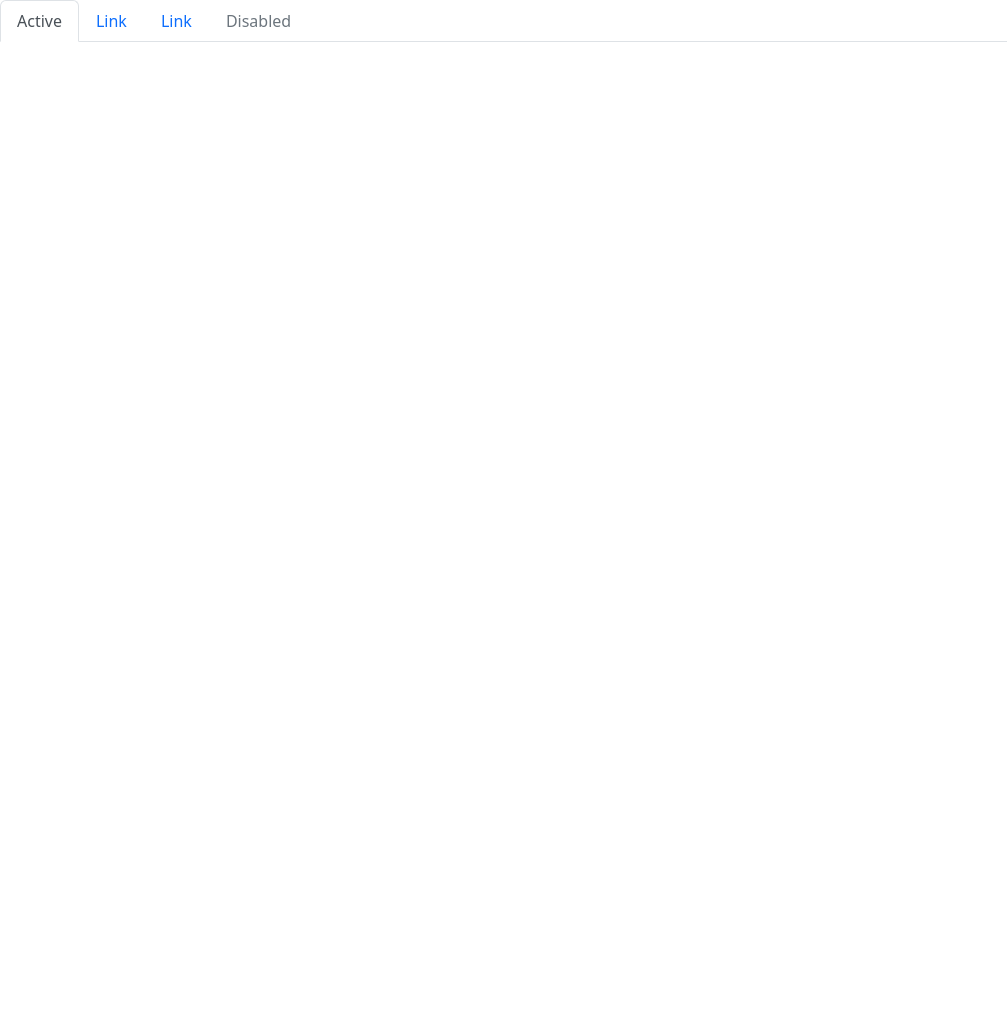
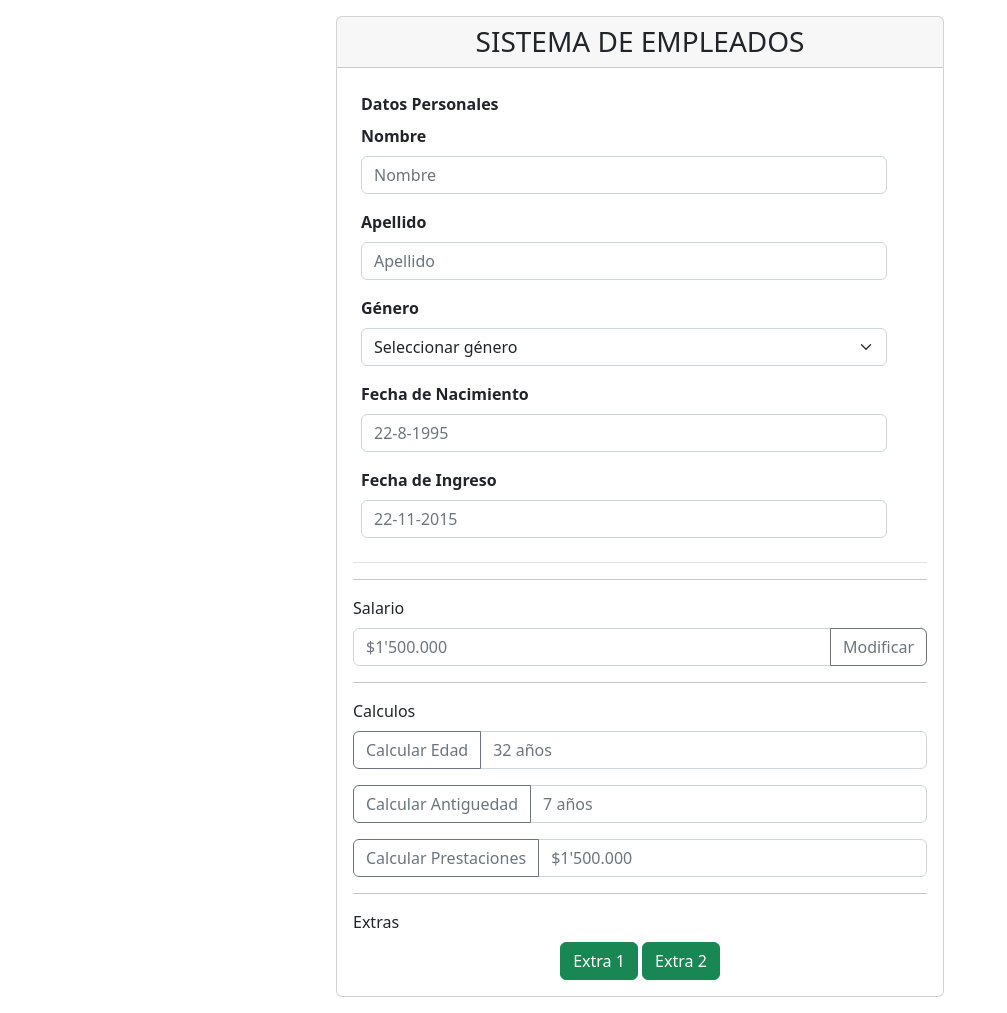
Before and after one commit to ReyesSantiag0/POO-JS, a plain HTML site: page index.html in a window 1280 px wide. Shown: the whole page, without its empty margins (0-1007 px from the left). Before the commit the page ends 800 px from the top, so only its background shows below. Drawn offline with nearby package versions, Linux system fonts and the light colour scheme.

Commit message:
Front - End proyecto

```diff
--- a/Css/Style.css
+++ b/Css/Style.css
@@ -0,0 +1,14 @@
+.center_forms {
+  width: 50%;
+  margin: auto;
+  padding: 1em;
+}
+
+.centrar_boton {
+  text-align: center;
+}
+
+.img_usuario {
+  width: 10%;
+  height: 10%;
+}
--- a/index.html
+++ b/index.html
@@ -19,22 +19,109 @@
 
 <body>
 
+  <div class="center_forms">
+    <div class="card">
+      <h3 class="card-header text-center">SISTEMA DE EMPLEADOS</h3>
+      <div class="card-body">
 
-  <ul class="nav nav-tabs">
-    <li class="nav-item">
-      <a class="nav-link active" aria-current="page" href="#">Active</a>
-    </li>
-    <li class="nav-item">
-      <a class="nav-link" href="#">Link</a>
-    </li>
-    <li class="nav-item">
-      <a class="nav-link" href="#">Link</a>
-    </li>
-    <li class="nav-item">
-      <a class="nav-link disabled">Disabled</a>
-    </li>
-  </ul>
+        <!--Datos Personales-->
+        <div>
+          <table class="table">
+            <tr>
+              <th>
+                <label class="form-label">Datos Personales</label>
+                <div class="mb-3">
+                  <label for="exampleFormControlTextarea1" class="form-label">Nombre</label>
+                  <input type="text" class="form-control" id="txt_nombre" placeholder="Nombre">
+                </div>
 
+                <div class="mb-3">
+                  <label for="exampleFormControlTextarea1" class="form-label">Apellido</label>
+                  <input type="text" class="form-control" id="txt_apellido" placeholder="Apellido">
+                </div>
+
+                <div class="mb-3">
+                  <label for="exampleFormControlTextarea1" class="form-label">Género</label>
+                  <select class="form-select" aria-label="Default select example">
+                    <option selected disabled>Seleccionar género</option>
+                    <option value="1">Masculino</option>
+                    <option value="2">Femenino</option>
+                    <option value="3">Otro</option>
+                  </select>
+                </div>
+
+                <div class="mb-3">
+                  <label for="exampleFormControlTextarea1" class="form-label">Fecha de Nacimiento</label>
+                  <input type="text" class="form-control" id="txt_nombre" placeholder="22-8-1995">
+                </div>
+
+                <div class="mb-3">
+                  <label for="exampleFormControlTextarea1" class="form-label">Fecha de Ingreso</label>
+                  <input type="text" class="form-control" id="txt_nombre" placeholder="22-11-2015">
+                </div>
+              </th>
+
+              <th>
+                <div>
+                  <!--IMAGEN DE USUARIO-->
+                </div>
+              </th>
+            </tr>
+          </table>
+        </div>
+        <hr>
+
+        <!--Datos Personales-->
+        <div>
+          <label class="form-label">Salario</label>
+
+          <div class="input-group mb-3">
+            <input type="text" class="form-control" placeholder="$1'500.000" aria-label="$1'500.000"
+              aria-describedby="button-addon2">
+            <button class="btn btn-outline-secondary" type="button" id="btn_modificar_salario">Modificar</button>
+          </div>
+
+        </div>
+
+        <hr>
+        <!--Cálculos-->
+        <div>
+          <label class="form-label">Calculos</label>
+
+          <div class="input-group mb-3">
+            <button class="btn btn-outline-secondary" type="button" id="btn_edad">Calcular Edad</button>
+            <input type="text" class="form-control" placeholder="32 años" aria-label="Example text with button addon"
+              aria-describedby="button-addon1">
+          </div>
+
+          <div class="input-group mb-3">
+            <button class="btn btn-outline-secondary" type="button" id="btn_antiguedad">Calcular Antiguedad</button>
+            <input type="text" class="form-control" placeholder="7 años" aria-label="Example text with button addon"
+              aria-describedby="button-addon1">
+          </div>
+
+          <div class="input-group mb-3">
+            <button class="btn btn-outline-secondary" type="button" id="btn_pestacion">Calcular Prestaciones</button>
+            <input type="text" class="form-control" placeholder="$1'500.000" aria-label="Example text with button addon"
+              aria-describedby="button-addon1">
+          </div>
+        </div>
+
+
+        <hr>
+        <!--Extras-->
+        <div>
+          <label class="form-label">Extras</label>
+          <div class="centrar_boton">
+            <a class="btn btn-success" href="#" role="button">Extra 1</a>
+            <a class="btn btn-success" href="#" role="button">Extra 2</a>
+          </div>
+
+        </div>
+
+      </div>
+    </div>
+  </div>
 </body>
 
 </html>
```
Also changed, not shown: Img/usuario.png (added).
